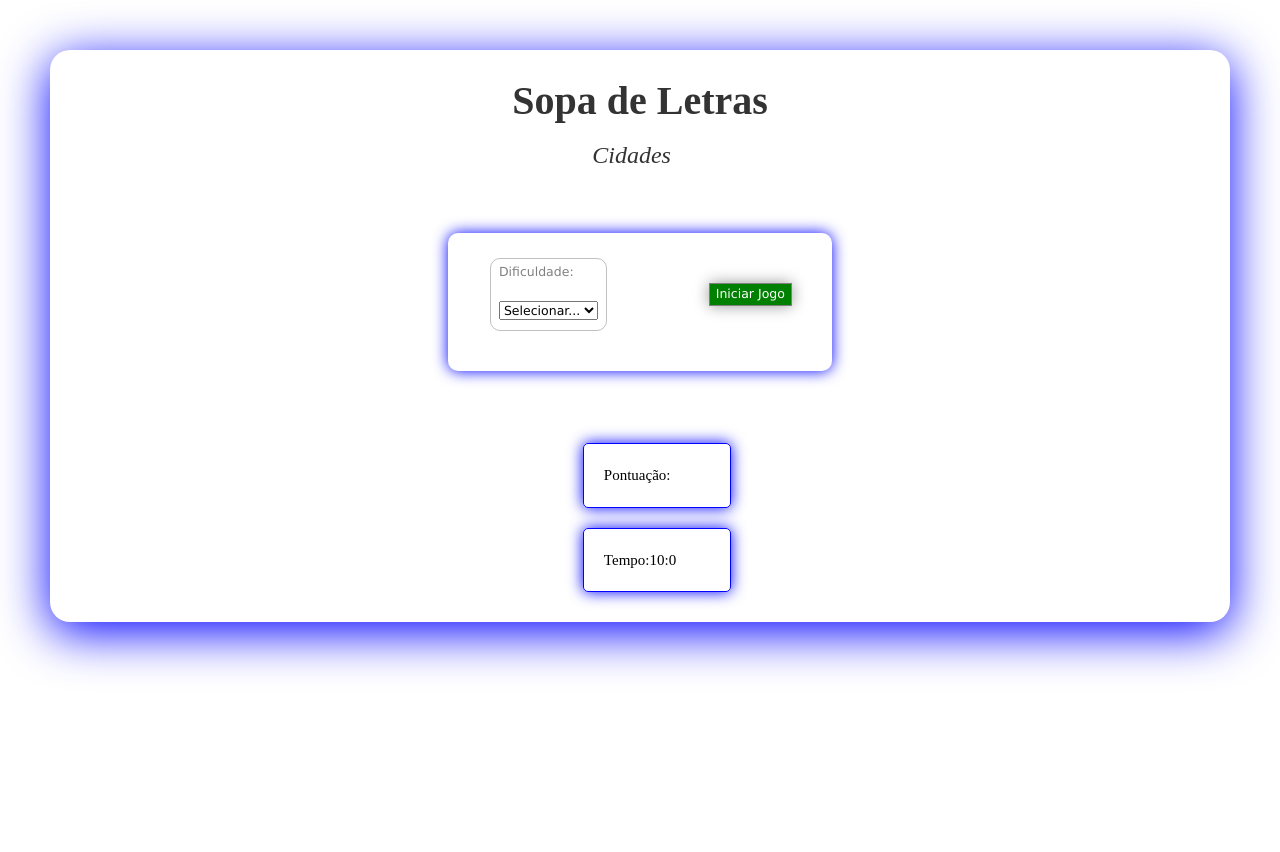
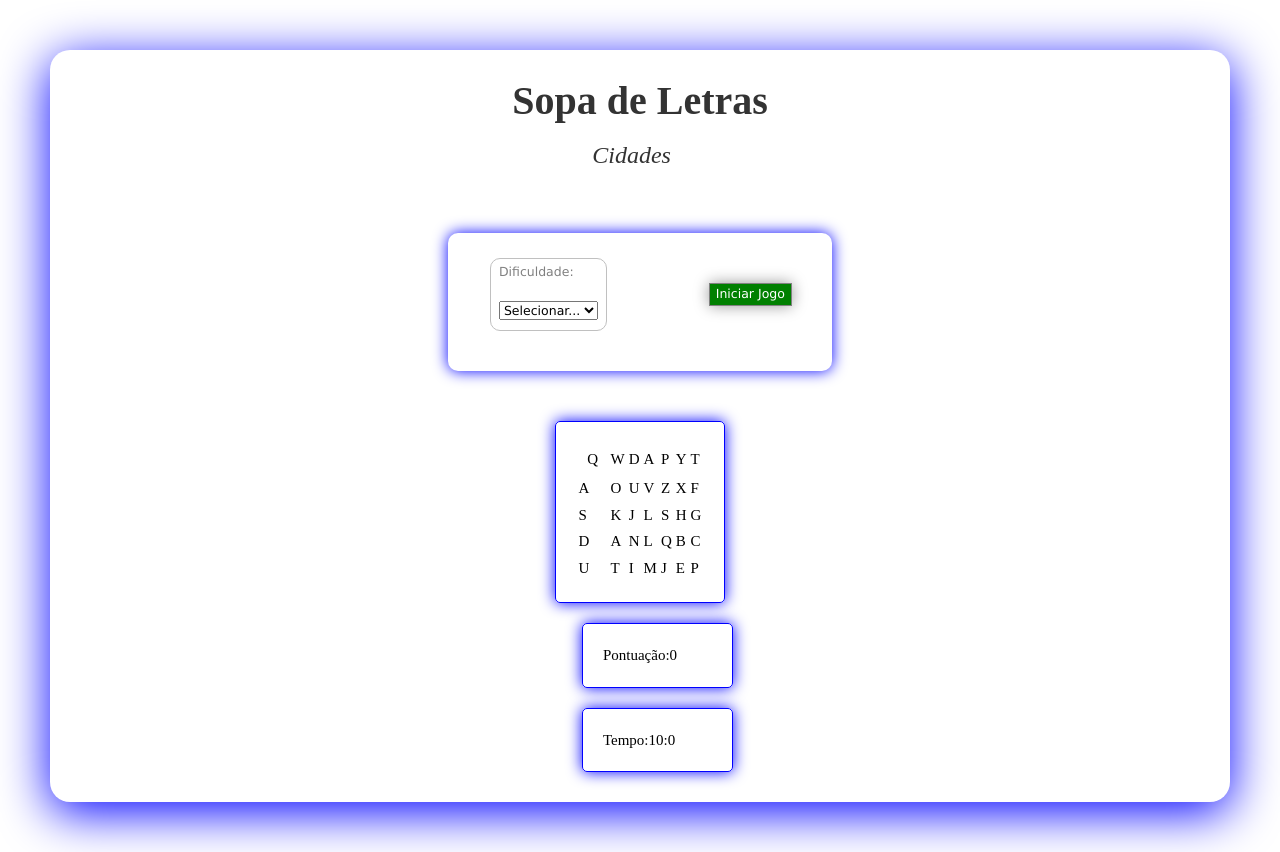
Before and after one commit to raatavares/LS-Sopa-de-Letras, a React (Create React App) app in the folder Teste 01 tp/trabalho-pratico/: page / in a window 1280 px wide. Before the commit the page ends 800 px from the top, so only its background shows below. Built offline with nearby package versions, Linux system fonts and the light colour scheme.

Commit message:
Click Letra

```diff
--- a/Teste 01 tp/trabalho-pratico/src/App.js
+++ b/Teste 01 tp/trabalho-pratico/src/App.js
@@ -1,4 +1,5 @@
 import React from 'react';
+import ReactDOM from 'react-dom/client';
 import { useState } from "react";
 import { useEffect } from "react";
 import Header from "./components/header/header.component"
@@ -16,6 +17,10 @@ function App() {
   const [seconds,setSeconds]=useState(0);
   const [minutes,setMinutes]=useState(3);
   const [maxMinutes,setMaxMinutes]=useState(10);
+
+  const [pontuacao,setPontuacao]=useState(0);
+
+
   /**
   * When the game starts
   */
@@ -24,6 +29,7 @@ function App() {
       setGameStarted(false);
     } else {
       setGameStarted(true);
+      setPontuacao(0);
     };
   }
 
@@ -98,8 +104,8 @@ function App() {
       </main>
       <GamePanel />
       <aside>
-        <div>
-          <Display text="Pontuação:" />
+        <div id="display">
+          <a>Pontuação: </a> <a>{pontuacao}</a>
         </div>
         <div id="display">
           <a>Tempo: </a> <a>{minutes}:{seconds}</a>
@@ -107,5 +113,7 @@ function App() {
       </aside>
     </div>
   );
+
 }
+
 export default App;
--- a/Teste 01 tp/trabalho-pratico/src/components/control-panel/control-panel.component.jsx
+++ b/Teste 01 tp/trabalho-pratico/src/components/control-panel/control-panel.component.jsx
@@ -2,7 +2,7 @@ import React from "react";
 import "./control-panel.css";
 
 function ControlPanel (props) {
-    const { gameStarted, selectedLevel, onGameStart, onLevelChange, timer } = props;
+    const { gameStarted, selectedLevel, onGameStart, onLevelChange} = props;
     const gameStartedClass = gameStarted ? " gameStarted" : "";
 
 
--- a/Teste 01 tp/trabalho-pratico/src/components/game-panel/game-panel.component.jsx
+++ b/Teste 01 tp/trabalho-pratico/src/components/game-panel/game-panel.component.jsx
@@ -1,6 +1,9 @@
+import { useState } from "react";
+import { useEffect } from "react";
+import "./game-panel.css"
+import "./array-table.js"
+
 const btLevel = document.querySelector('#btLevel');
-
-
 
 /* let palavras = ['TESTE', 'AULA', 'JAVA', 'DISCORD'];
 function letras (){
@@ -25,7 +28,7 @@ function GamePanel () {
 			tr.appendChild(td)
 		}
 	}
-
+*/
 	function MarcarPalavras (){
 		let mouseDown = 0;
     	document.body.onmousedown = function () {
@@ -35,72 +38,84 @@ function GamePanel () {
       		--mouseDown;
     	};
 		if(mouseDown){
-			td.classList.add('marcado')
+			document.td.classList.add('marcado')
+		}
+	}
+
+	const [result,setResult]=useState('');
+
+	function makeid(length) {
+		var characters       = 'ABCDEFGHIJKLMNOPQRSTUVWXYZ';
+		var charactersLength = characters.length;
+		for ( var i = 0; i < length; i++ ) {
+		  	setResult(result + characters.charAt(Math.floor(Math.random() *
+	 		charactersLength)));
+	   }
+	}
+
+	function changeStyle() {
+		if(document.getElementById("letra").style.backgroundColor === "orange"){
+			document.getElementById("letra").style.backgroundColor = "white";
+		}else{
+			document.getElementById("letra").style.backgroundColor = "orange";
 		}
 
-
-	} */
-
+	}
 
     return (
-
 		<table id="table">
 			<tr>
-			    <td></td>
-                <td></td>
-                <td></td>
-				<td></td>
-				<td></td>
-				<td></td>
-				<td></td>
+			    <td id="letra" onClick={changeStyle}>Q</td>
+                <td>W</td>
+                <td>D</td>
+				<td>A</td>
+				<td>P</td>
+				<td>Y</td>
+				<td>T</td>
 			</tr>
 
 			<tr>
-				<td></td>
-				<td></td>
-				<td></td>
-				<td></td>
-				<td></td>
-				<td></td>
-				<td></td>
+				<td>A</td>
+				<td>O</td>
+				<td>U</td>
+				<td>V</td>
+				<td>Z</td>
+				<td>X</td>
+				<td>F</td>
 			</tr>
 
 			<tr>
-				<td></td>
-				<td></td>
-				<td></td>
-				<td></td>
-				<td></td>
-				<td></td>
-				<td></td>
+				<td>S</td>
+				<td>K</td>
+				<td>J</td>
+				<td>L</td>
+				<td>S</td>
+				<td>H</td>
+				<td>G</td>
 			</tr>
 
 			<tr>
-				<td></td>
-				<td></td>
-				<td></td>
-				<td></td>
-				<td></td>
-				<td></td>
-				<td></td>
+				<td>D</td>
+				<td>A</td>
+				<td>N</td>
+				<td>L</td>
+				<td>Q</td>
+				<td>B</td>
+				<td>C</td>
 			</tr>
 
 			<tr>
-				<td></td>
-				<td></td>
-				<td></td>
-				<td></td>
-				<td></td>
-				<td></td>
-				<td></td>
+				<td>U</td>
+				<td>T</td>
+				<td>I</td>
+				<td>M</td>
+				<td>J</td>
+				<td>E</td>
+				<td>P</td>
 			</tr>
 		</table>
 	)
 
 }
 
-
-
-
-
 export default GamePanel;
--- a/Teste 01 tp/trabalho-pratico/src/components/game-panel/game-panel.css
+++ b/Teste 01 tp/trabalho-pratico/src/components/game-panel/game-panel.css
@@ -1,5 +1,35 @@
+#table {  box-sizing: border-box;
+     align-items: center;
+     margin: 0 0 20px 0;
+     padding: 20px;
+     font-family: 'Times New Roman';
+     font-size: 1rem;
+     color: black;
+     border: 1px solid blue;
+     border-radius: 5px;
+     box-shadow: 0px 0px 15px blue;
+ }
+ /*
 #table td {
      background-color: white;
+     cursor: pointer;
+     width: 30px;
+     height: 30px;
+     text-align: center;
+}
+*/
+#letra{
+     background-color: white;
+     cursor: pointer;
+     width: 30px;
+     height: 30px;
+     text-align: center;
+}
+
+#table td:hover{
+     background-color:orange;
+     border: solid 1px orange;
+     border-radius: 50%;
 }
 
 #table td.marcado{
```
Lines whose indentation alone changed are shown as unchanged.
